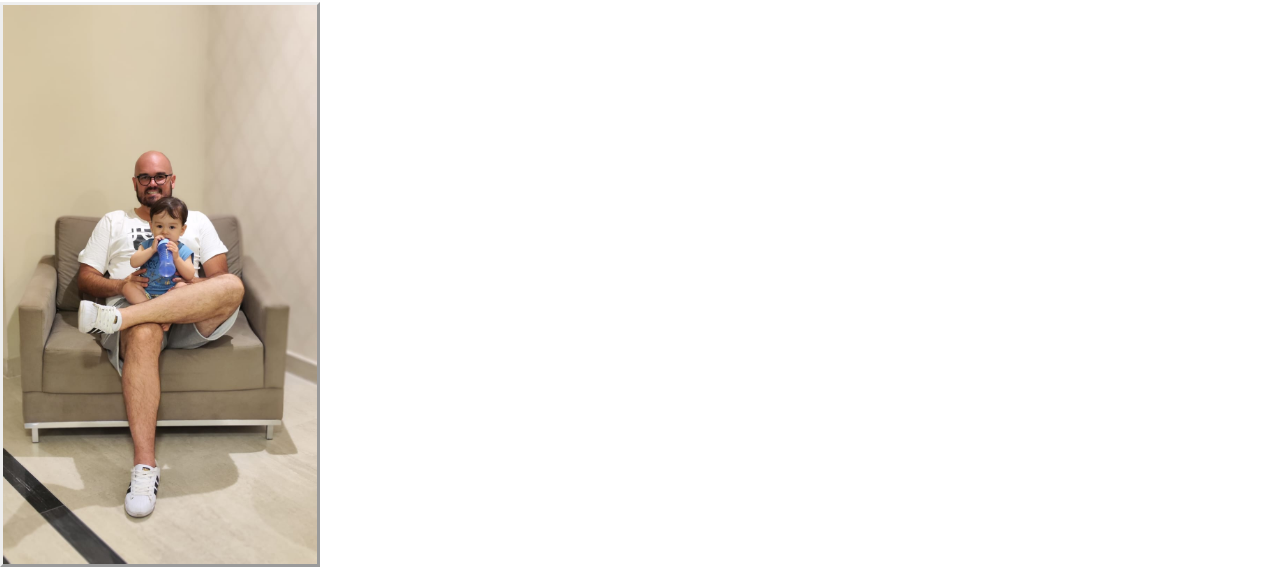
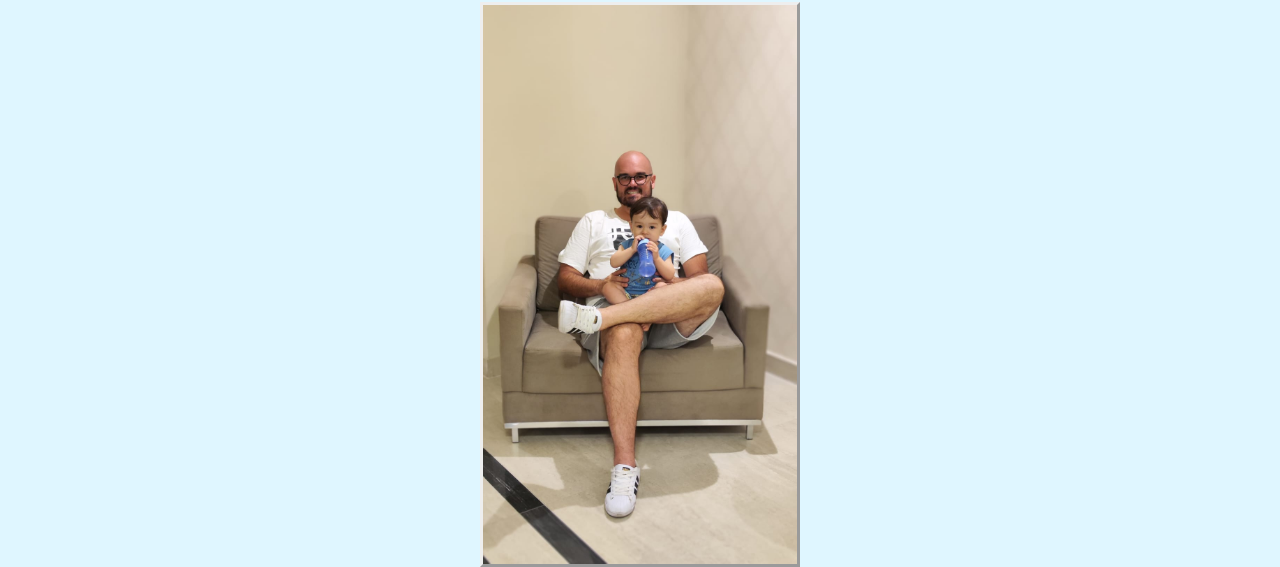
Before and after one commit to zani19/climateng, a plain HTML site: page index.html in a window 1280 px wide. Shown: the part 560-1127 px from the top of the page. Drawn offline with nearby package versions, Linux system fonts and the light colour scheme.

Commit message:
Corrigindo classe white-section

```diff
--- a/css/style.css
+++ b/css/style.css
@@ -27,11 +27,13 @@ h1 {}
 .colored-section {
     background-color: #051367;
     color: #DFF6FF;
+
 }
 
 .white-section {
     background-color: #DFF6FF;
     color: #051367;
+    text-align: center;
 }
 
 /* NAVBAR */
--- a/index.html
+++ b/index.html
@@ -84,7 +84,7 @@
 
     </section>
 
-    <section id="white-section">
+    <section class="white-section">
         <h1>Cabeça Grávida!</h1>
         <img class="cabeca" src="./img/cabeca.jpg" alt="">
     </section>
```
